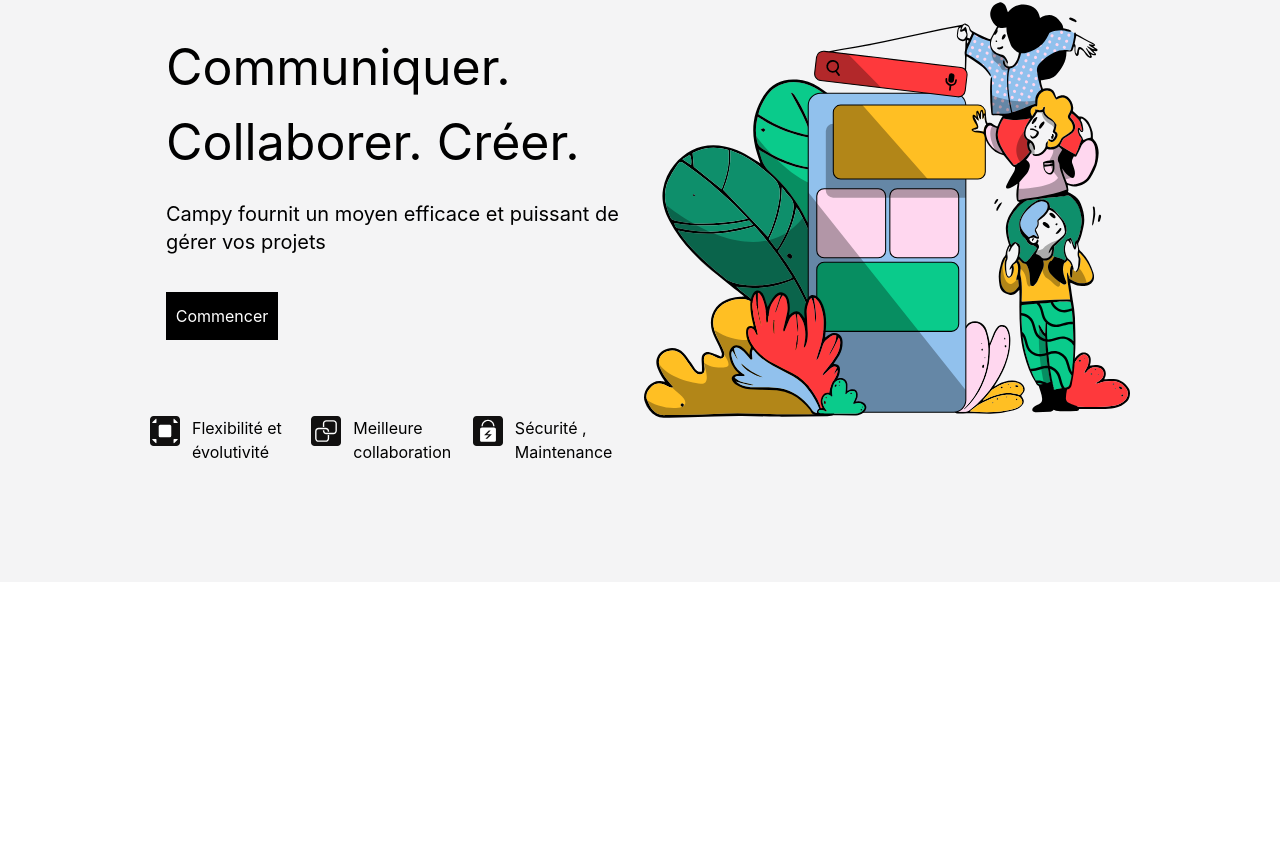
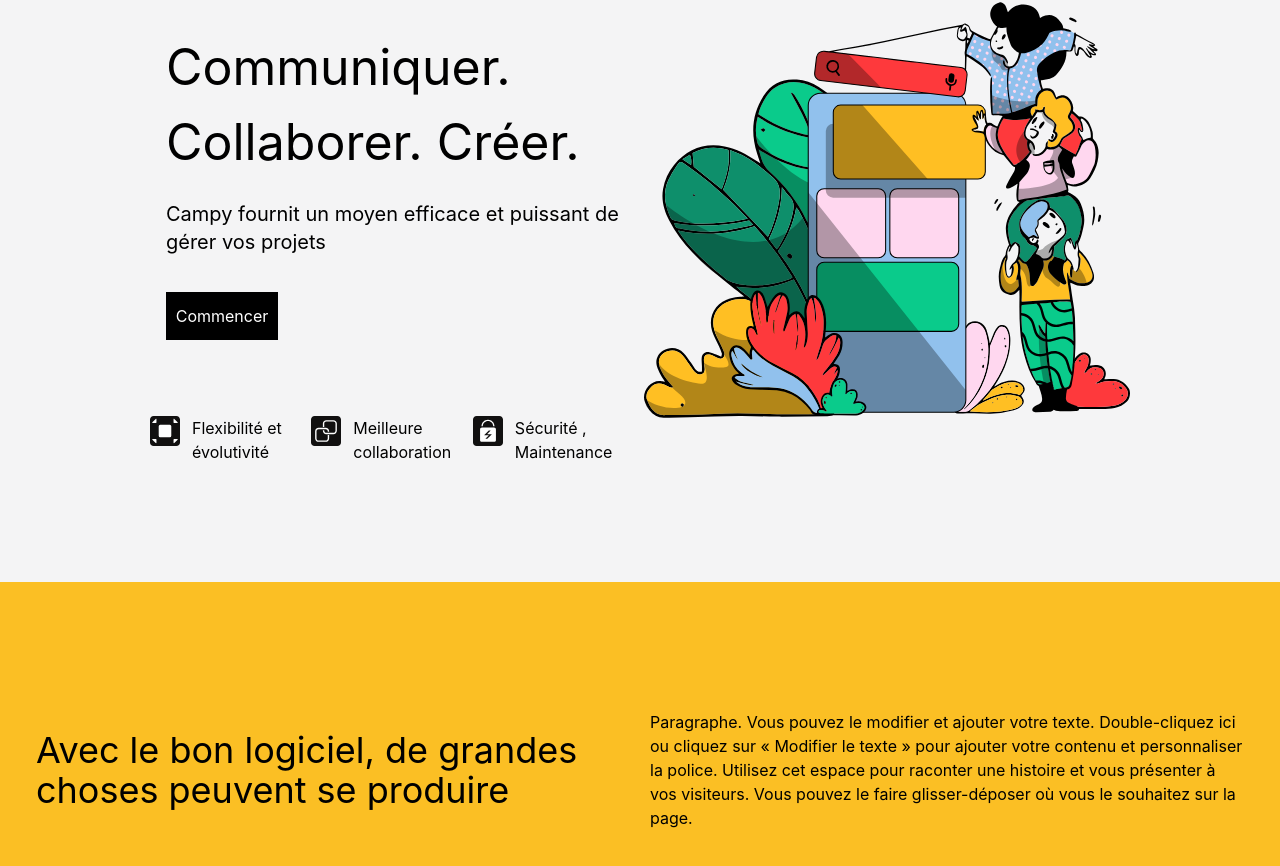
Before and after one commit to Mohamedjaidane2/marketing-app-using-react-js, a React (Create React App) app: page / in a window 1280 px wide. Shown: the part 210-1076 px from the top of the page. Before the commit the page ends 800 px from the top, so only its background shows below. Built offline with nearby package versions, Linux system fonts and the light colour scheme.

Commit message:
quotes section

```diff
--- a/src/App.js
+++ b/src/App.js
@@ -1,11 +1,13 @@
 import Hero from "./components/hero/Hero";
 import NavBar from "./components/navbar/NavBar";
+import Quotes from "./components/quotes/Quotes";
 
 function App() {
   return (
     <>
     <NavBar/>
     <Hero/>
+    <Quotes/>
     </>
 
 
--- /dev/null
+++ b/src/components/quotes/Quotes.js
@@ -0,0 +1,24 @@
+import React from "react";
+
+function Quotes() {
+  return (
+    <section className="bg-amber-400">
+      <div className=" items-center py-32 px-9 md:grid md:grid-cols-2 grid-flow-col md:gap-5">
+        <div className="text text-4xl  ">
+          <p className="">Avec le bon logiciel, de grandes choses peuvent se produire</p>
+        </div>
+        <div className="text-l pt-9 md:pt-0">
+          <p>
+            Paragraphe. Vous pouvez le modifier et ajouter votre texte.
+            Double-cliquez ici ou cliquez sur « Modifier le texte » pour ajouter
+            votre contenu et personnaliser la police. Utilisez cet espace pour
+            raconter une histoire et vous présenter à vos visiteurs. Vous pouvez
+            le faire glisser-déposer où vous le souhaitez sur la page.
+          </p>
+        </div>
+      </div>
+    </section>
+  );
+}
+
+export default Quotes;
```
